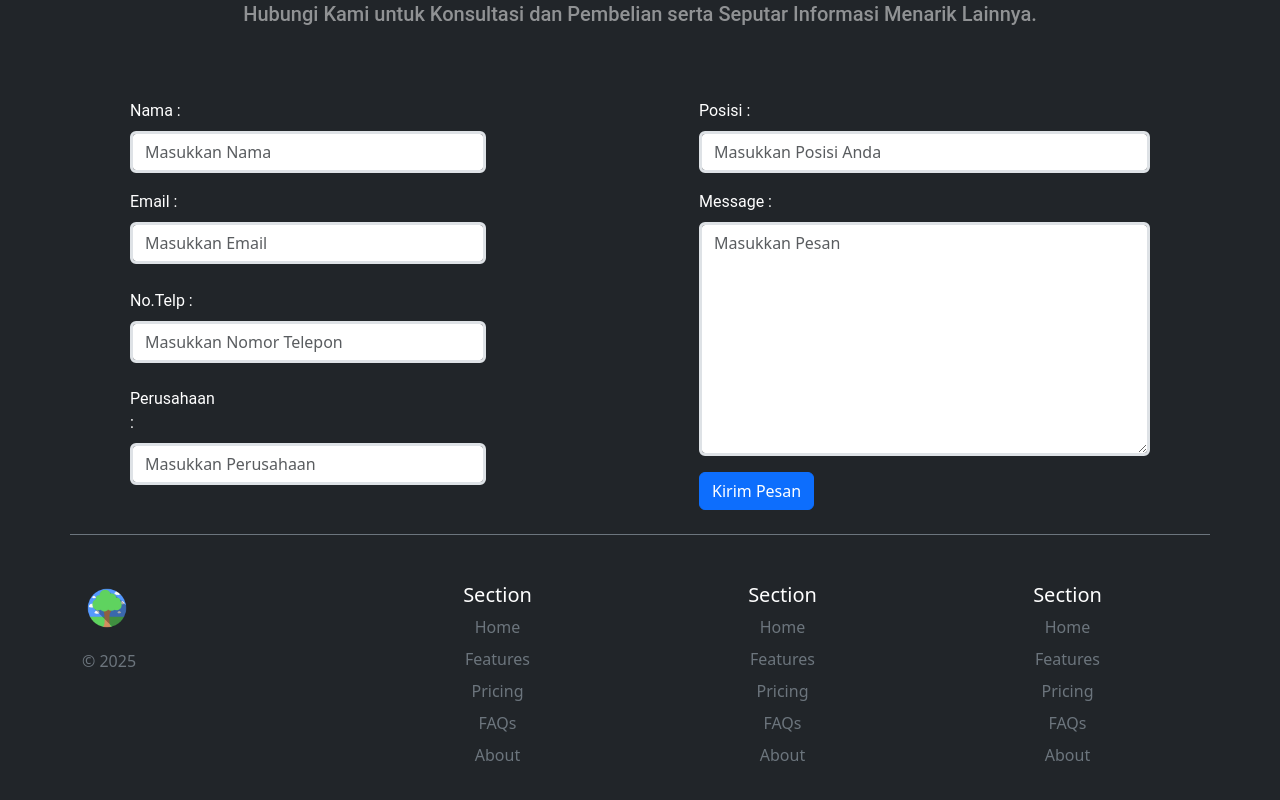
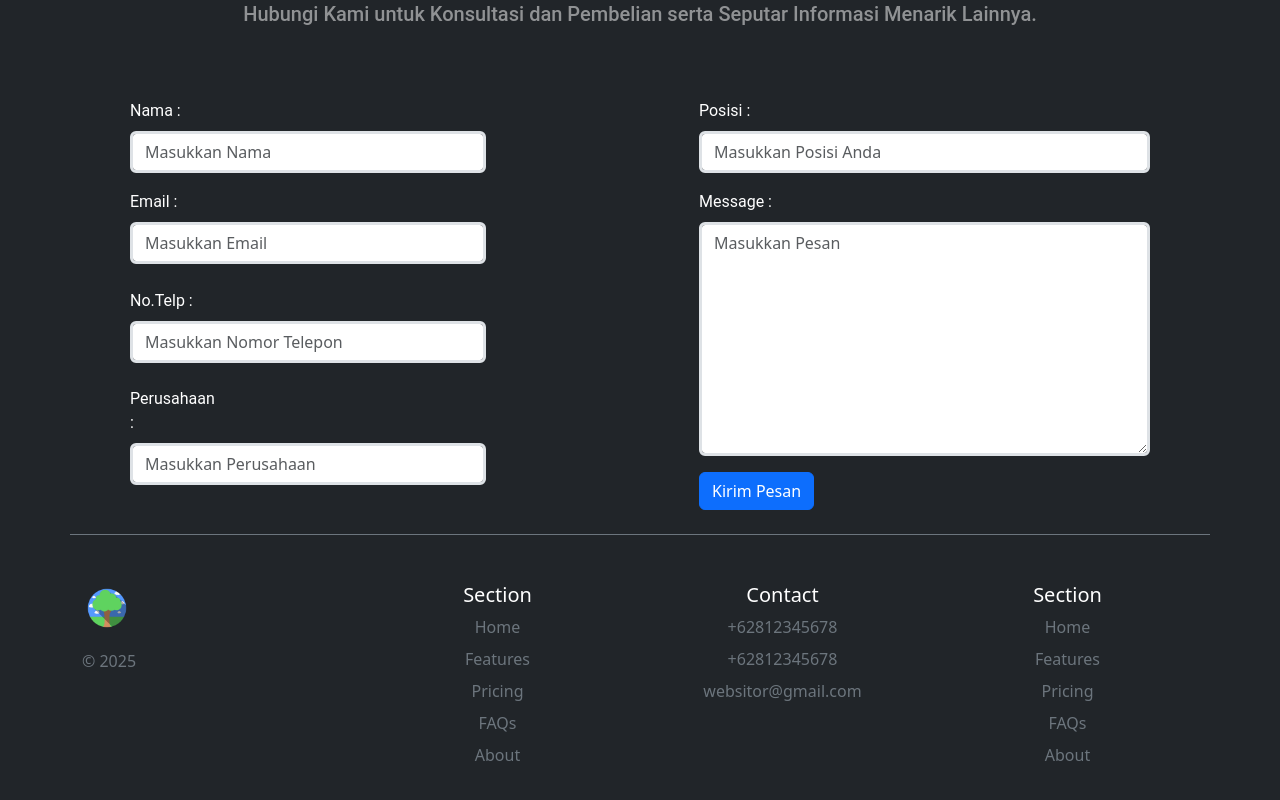
Before and after one commit to Alf4thG3lardi/UKOM-2nd-try, a React (Create React App) app: page / in a window 1280 px wide. Shown: the part 4601-5401 px from the top of the page. Built offline with nearby package versions, Linux system fonts and the light colour scheme.

Commit message:
Revisi content web instan & web costum

```diff
--- a/src/Features/Web Custom/konten/konten.js
+++ b/src/Features/Web Custom/konten/konten.js
@@ -58,7 +58,7 @@ const Konten = () => {
             Website Custom
           </p>
           <p class="lead" style={{ fontFamily: "Poppins", fontSize: "20px" }}>
-            Situs web custom adalah suatu website yang diciptakan <br /> sesuai dengan keinginan Anda. Tidak ada template yang akan <br /> membatasi Anda untuk mengkreasikan bagaimana website <br /> yang ingin Anda wujudkan. Websitor menawarkan layanan <br /> pembuatan situs website custom. Jika Anda bingung menentukan <br /> bagaimana konsep website yang ingin Anda wujudkan. Silahkan <br /> hubungi tanyakan semua pertanyaan hingga rekomendasi dan <br /> solusi dari kami.
+            Situs web custom adalah suatu website yang diciptakan sesuai dengan keinginan Anda. Tidak ada template yang akan membatasi Anda untuk mengkreasikan bagaimana website yang ingin Anda wujudkan. Websitor menawarkan layanan pembuatan situs website custom dengan fitur-fitur yang dapat Anda tentukan tanpa batas apapun. Jika Anda bingung menentukan bagaimana konsep website yang ingin Anda wujudkan. Silahkan hubungi Kami dan tanyakan semua pertanyaan untuk Kami dan Kami akan berikan rekomendasi dan solusi yang terbaik untuk Anda. Dapatkan hal-hal yang luar biasa dari Kami. Kami tunggu kehadiran Anda di notifikasi. Sampai Jumpa.
           </p>
         </div>
       </div>
--- a/src/Features/Web Instan/isi/isi.js
+++ b/src/Features/Web Instan/isi/isi.js
@@ -48,7 +48,7 @@ const Isi = () => {
 
       <div id="pengertian" class="row align-items-center border-bottom" style={{ marginTop: "70px", marginBottom: "70px" }}>
         <div class="col-md-7 mx-auto my-5">
-          <img src={logo} style={{ width: "400px", height: "400px" }} />
+          <img src={logo} style={{ width: "600px", height: "600px" }} />
         </div>
         <div class="col-md-5 text-white text-start">
           <p class="display-5" style={{ fontFamily: "Poppins", fontSize: "50px", fontWeight: "400" }}>
@@ -58,7 +58,7 @@ const Isi = () => {
             Website Instan
           </p>
           <p class="lead" style={{ fontFamily: "Poppins", fontSize: "20px" }}>
-            Situs web instan adalah suatu website yang dibuat <br /> menggunakan template yang sudah ada. Anda dapat memilih tema yang Anda suka. Jika Anda bingung menentukan <br /> bagaimana konsep website yang ingin Anda wujudkan. <br /> Silahkan hubungi Kami dan tanyakan semua pertanyaan hingga rekomendasi dan solusi dari Kami.
+            Situs web instan adalah suatu website yang dibuat menggunakan template yang sudah ada. Anda dapat memilih tema yang Anda suka. Akan ada banyak template yang bisa anda pilih. Jika Anda bingung menentukan bagaimana konsep website yang ingin Anda wujudkan. Atau fitur-fitur apa saja yang akan Anda sertakan dalam website Anda. Silahkan hubungi Kami dan tanyakan semua pertanyaan untuk Kami dan Kami akan berikan rekomendasi dan solusi yang terbaik untuk Anda. Dapatkan hal-hal yang luar biasa dari Kami. Kami tunggu kehadiran Anda di notifikasi. Sampai Jumpa.
           </p>
         </div>
       </div>
--- a/src/Home page/footer/footer.js
+++ b/src/Home page/footer/footer.js
@@ -22,13 +22,13 @@ const Footer = () => {
                 </ul>
             </div>
             <div class='col-md-3 text-center'>
-                <h5 class='text-white'>Section</h5>
+                <h5 class='text-white'>Contact</h5>
                 <ul class="nav flex-column">
-                    <li class="nav-item mb-2"><a href="#" class="nav-link p-0 text-secondary">Home</a></li>
-                    <li class="nav-item mb-2"><a href="#" class="nav-link p-0 text-secondary">Features</a></li>
-                    <li class="nav-item mb-2"><a href="#" class="nav-link p-0 text-secondary">Pricing</a></li>
-                    <li class="nav-item mb-2"><a href="#" class="nav-link p-0 text-secondary">FAQs</a></li>
-                    <li class="nav-item mb-2"><a href="#" class="nav-link p-0 text-secondary">About</a></li>
+                    <li class="nav-item mb-2"><a href="#" class="nav-link p-0 text-secondary">+62812345678</a></li>
+                    <li class="nav-item mb-2"><a href="#" class="nav-link p-0 text-secondary">+62812345678</a></li>
+                    <li class="nav-item mb-2"><a href="#" class="nav-link p-0 text-secondary">websitor@gmail.com</a></li>
+                    {/* <li class="nav-item mb-2"><a href="#" class="nav-link p-0 text-secondary">+62812345678</a></li>
+                    <li class="nav-item mb-2"><a href="#" class="nav-link p-0 text-secondary">+62812345678</a></li> */}
                 </ul>
             </div>
             <div class='col-md-3 text-center '>
```
